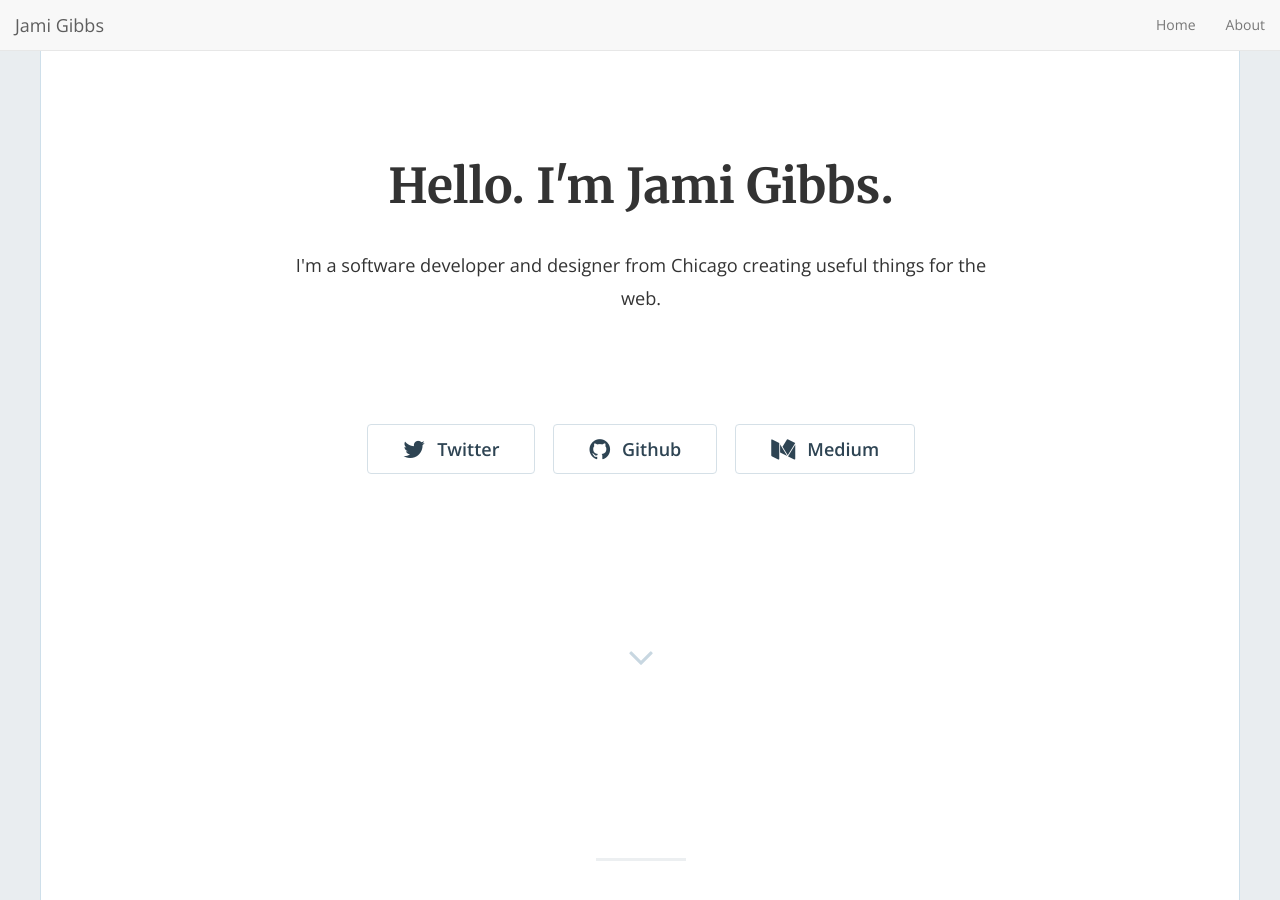
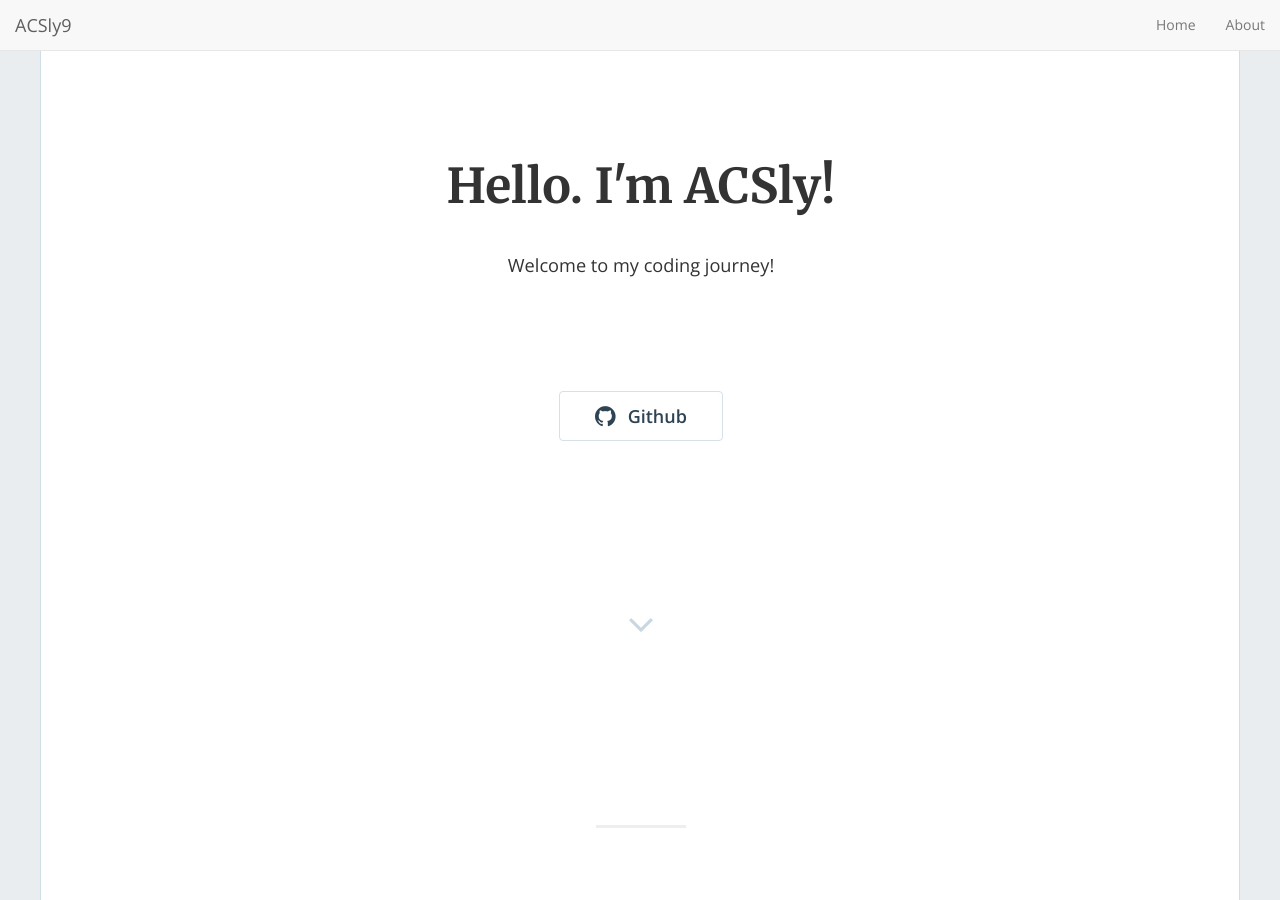
Before and after one commit to ACSly9/ACSly9.github.io, a Jekyll site: the page built from index.html, in a window 1280 px wide and 900 px high. Built offline with Jekyll 4.4.1, drawn with Linux system fonts in a browser that asks for light colours; nearby versions of some CDN libraries; the list of posts is cut into pages by our own code; some of the changed text lies outside the part shown.

Commit message:
inital config

```diff
--- a/Gemfile
+++ b/Gemfile
@@ -2,3 +2,4 @@
 
 source "https://rubygems.org"
 gemspec
+gem "kramdown-parser-gfm"
--- a/_config.yml
+++ b/_config.yml
@@ -13,14 +13,14 @@
 # you will see them accessed via {{ site.title }}, {{ site.email }}, and so on.
 # You can create any custom variable you would like, and they will be accessible
 # in the templates via {{ site.myvariable }}.
-title: "Hello. I'm Jami Gibbs."
-email: 'jami0821@gmail.com'
-description: "I'm a software developer and designer from Chicago creating useful things for the web."
+title: "Hello. I'm ACSly!"
+email:
+description: "Welcome to my coding journey!"
 baseurl: "" # the subpath of your site, e.g. /blog
 url: "https://jamigibbs.github.io/phantom" # the base hostname & protocol for your site, e.g. https://example.com
-twitter_username: 'jamigibbs'
-github_username: 'jamigibbs'
-medium_username: 'blog.jamigibbs.com'
+twitter_username: ''
+github_username: 'ACSly9'
+medium_username: ''
 
 # Build settings
 markdown: kramdown
@@ -89,8 +89,8 @@ pagination:
 ############################################################
 
 ### Phantom settings
-footer_text: '© 2018 Jami Gibbs'
-admin_name: 'Jami Gibbs'
+footer_text: 'Theme by Jami Gibbs.'
+admin_name: 'ACSly9'
 google_analytics: "UA-9999999-99" # Update with your own tracking ID
 enable_contact: false
 
--- a/_includes/footer.html
+++ b/_includes/footer.html
@@ -4,7 +4,7 @@
         <div class="row">
 
           <div class="col-xs-12 col-md-2 col-md-offset-1">
-            <p class="text-muted text-left "><a href="{{ site.url }}">{{ site.footer_text }}</a></p>
+            <p class="text-muted text-left ">{{ site.footer_text }}</p>
           </div>
 
           <div class="col-xs-12 col-md-6 col-md-offset-2">
```
